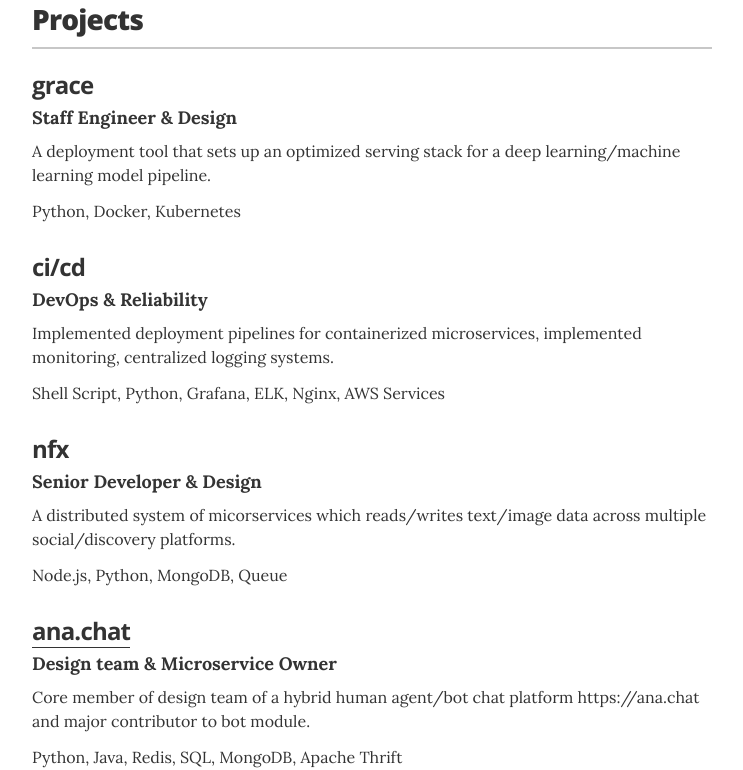
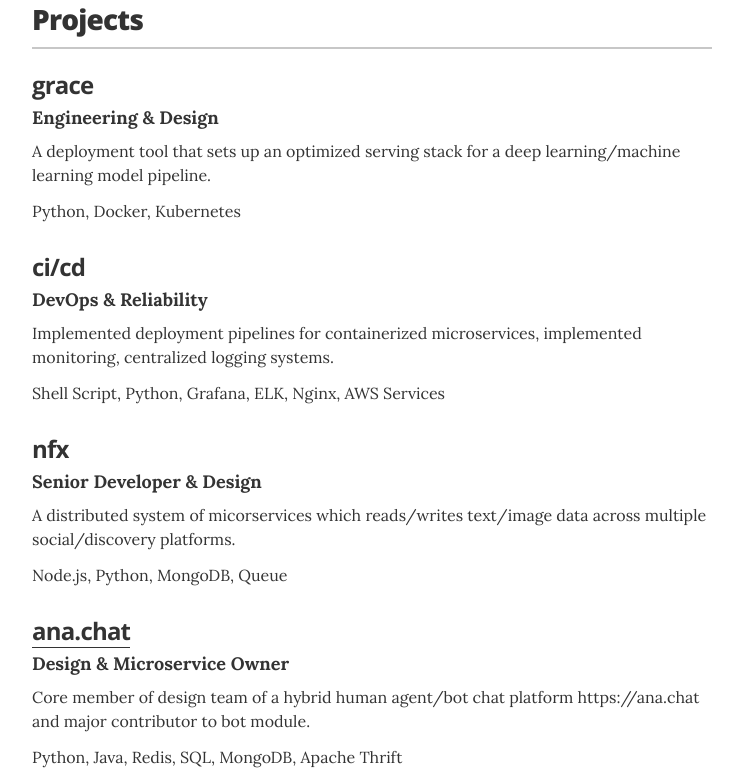
Before and after one commit to velutha/velutha.github.io, a Jekyll site: the page built from index.html, in a window 1280 px wide and 1400 px high, scrolled down 1326 px. Shown: the part 154-924 px from the top of the window, without its empty margins (268-1011 px from the left). Built offline with Jekyll 4.4.1, drawn with Linux system fonts in a browser that asks for light colours; some of the changed text lies outside the part shown.

Commit message:
updated projects and experience

```diff
--- a/_data/experience.yml
+++ b/_data/experience.yml
@@ -1,6 +1,6 @@
 # Jobs
 - company: NicheAI Pvt Ltd
-  position: Staff engineer
+  position: Software engineer
   duration: April, 2018 &mdash; Present
   summary: Building a to-be open sourced tool to facilitate production grade deployment of machine learning / deep learning models.
 
--- a/_data/projects.yml
+++ b/_data/projects.yml
@@ -2,7 +2,7 @@
 # uncomment the urls if you wish to display them, and add your own URL
 
 - project: grace
-  role: Staff Engineer & Design
+  role: Engineering & Design
   #duration: 2015 &mdash; Present
   # url: "#"
   description: A deployment tool that sets up an optimized serving stack for a deep learning/machine learning model pipeline.
@@ -23,7 +23,7 @@
   stack: Node.js, Python, MongoDB, Queue
 
 - project: ana.chat
-  role: Design team & Microservice Owner
+  role: Design & Microservice Owner
   # duration: 2007 &mdash; Present
   url: "https://ana.chat"
   description: Core member of design team of a hybrid human agent/bot chat platform https://ana.chat and major contributor to bot module.
```
